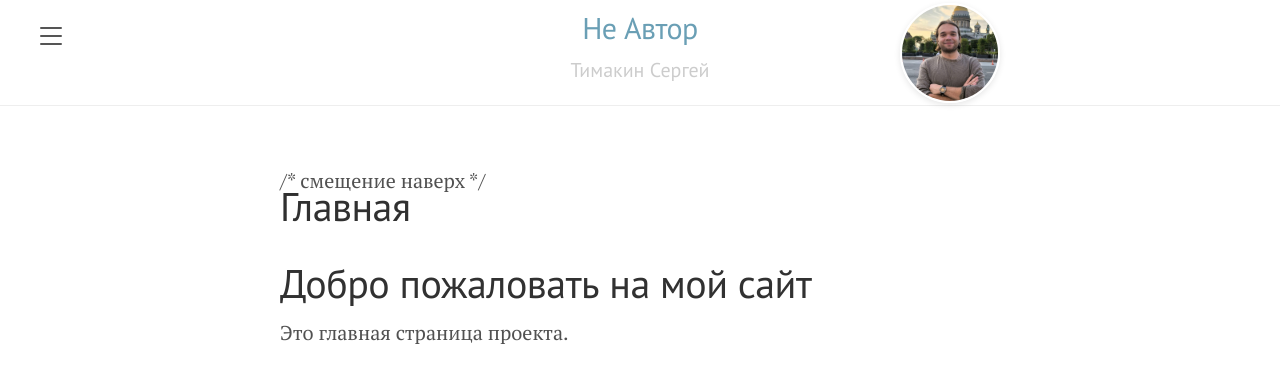
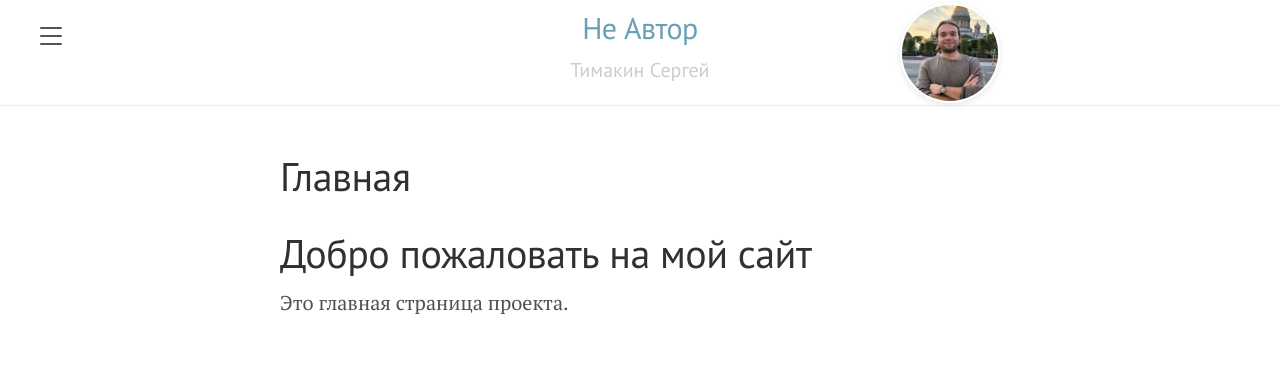
Before and after one commit to Mikrobic/lanyon, a Jekyll site: the page built from pages/index.md, in a window 1280 px wide. Shown: the top 383 px of the page. Built offline with Jekyll 4.4.1, drawn with Linux system fonts in a browser that asks for light colours.

Commit message:
Форматирование файлов

```diff
--- a/_layouts/page.html
+++ b/_layouts/page.html
@@ -2,10 +2,9 @@
 layout: default
 ---
 
-/* смещение наверх */
 <style>
   .page {
-    margin-top: -25px;
+    margin-top: -15px;
   }
   /* Можно добавить другие стили */
   .page-title {
```
